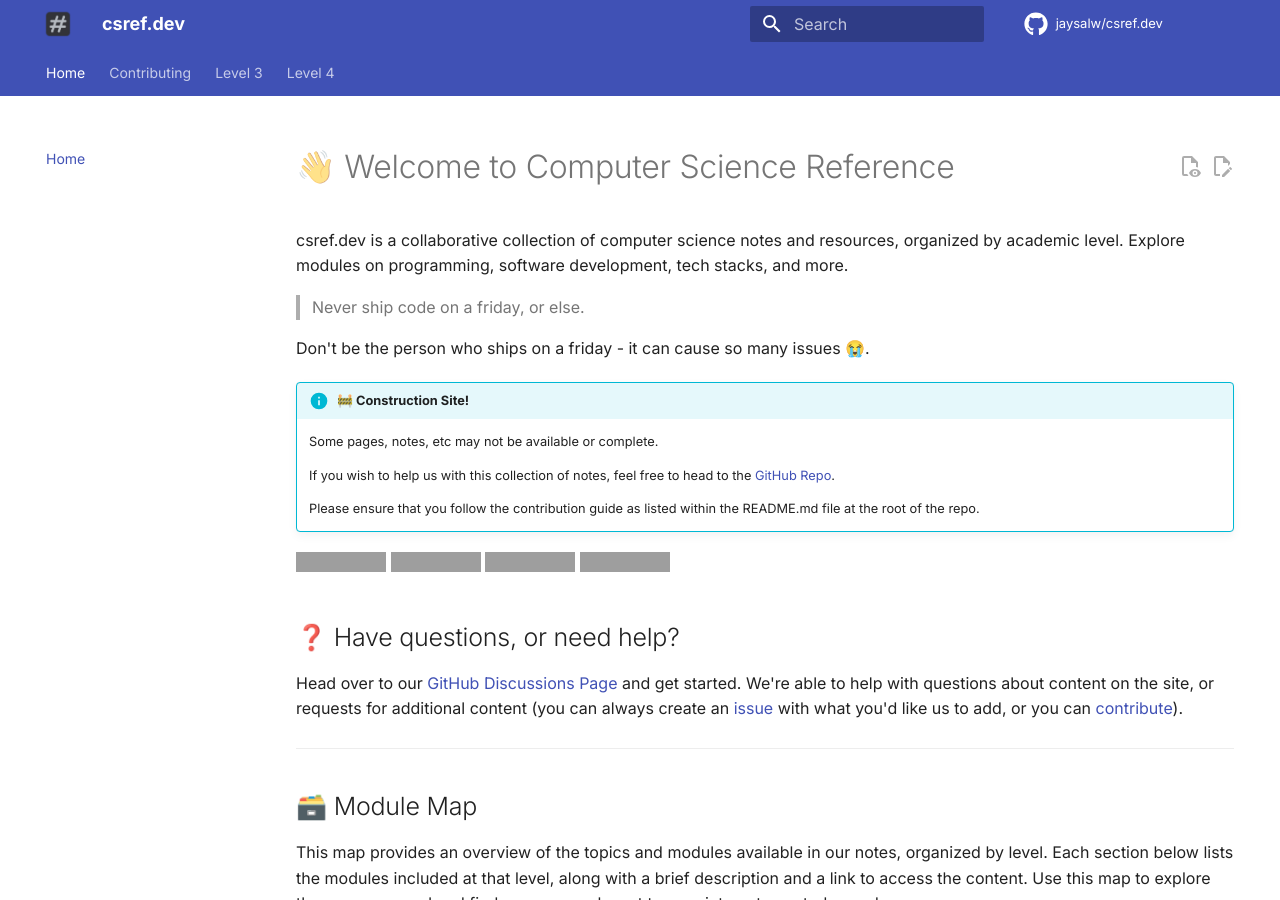
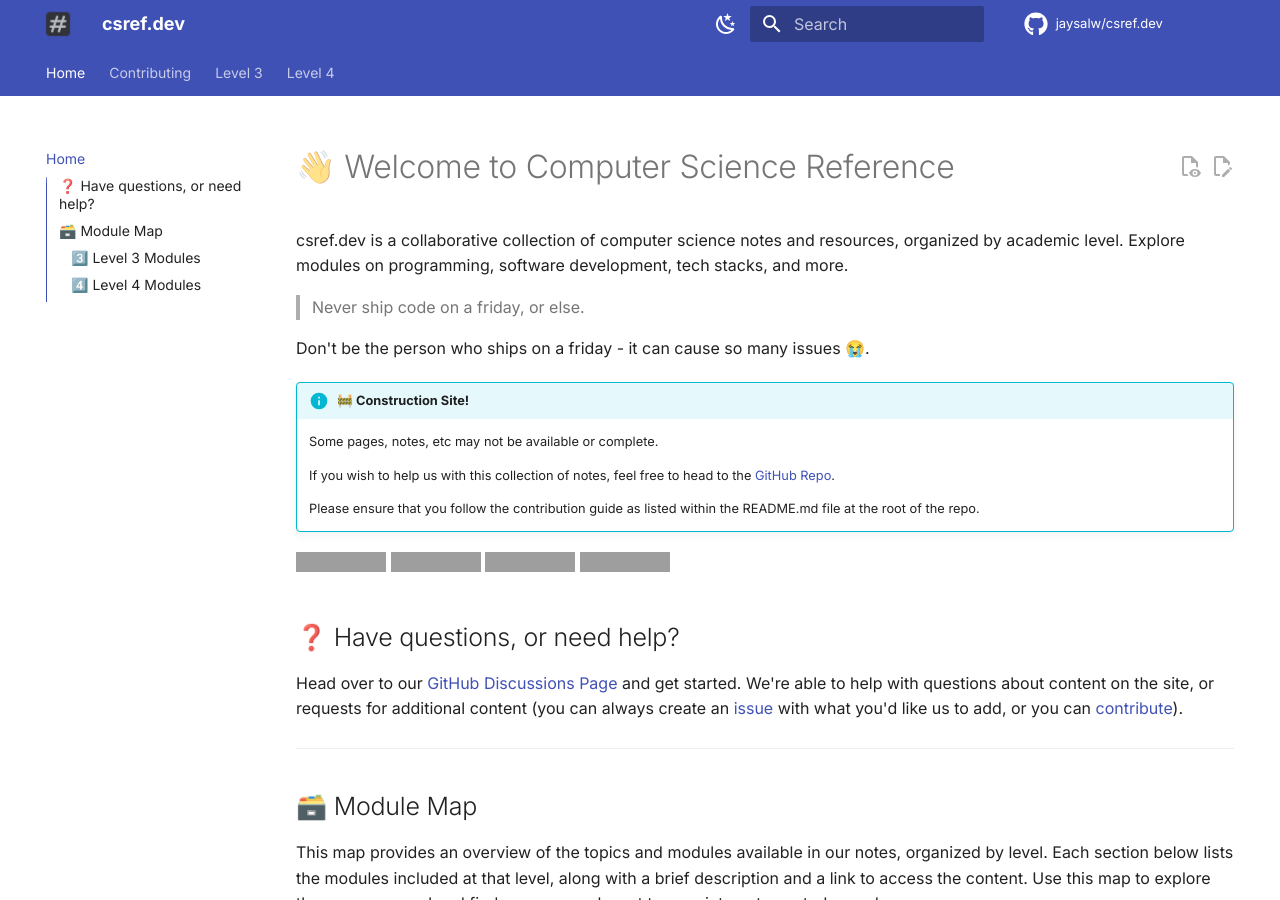
Before and after one commit to jaysalw/csref.dev, an MkDocs documentation site: the page built from docs/index.md, in a window 1280 px wide and 900 px high. Built offline with MkDocs 1.6.1 and Material for MkDocs 9.7.7, drawn with Linux system fonts in a browser that asks for light colours; comment, search, counter and statistics services are not loaded; grey boxes are pictures that could not be loaded.

Commit message:
Enhance theme configuration in mkdocs.yml to support light/dark mode switching

```diff
--- a/mkdocs.yml
+++ b/mkdocs.yml
@@ -14,7 +14,10 @@
     - navigation.top
     - navigation.sections
     - navigation.indexes
+    - navigation.instant
+    - navigation.expand
     - toc.follow
+    - toc.integrate
     - content.code.copy
     - content.code.annotate
     - content.action.edit
@@ -29,12 +32,15 @@
     - scheme: default
       primary: indigo
       accent: teal
+      # follow user's browser/OS preference for light/dark by default
+      media: '(prefers-color-scheme: light)'
+      toggle:
+        icon: material/weather-night
+        name: Switch theme
     - scheme: slate
       primary: indigo
       accent: teal
-      toggle:
-        icon: material/weather-night
-        name: Switch to dark mode
+      media: '(prefers-color-scheme: dark)'
   font:
     text: Inter
     code: JetBrains Mono
```
